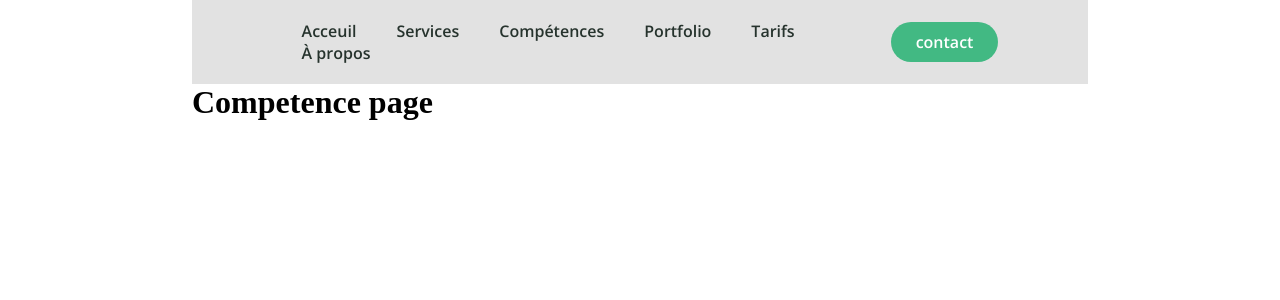
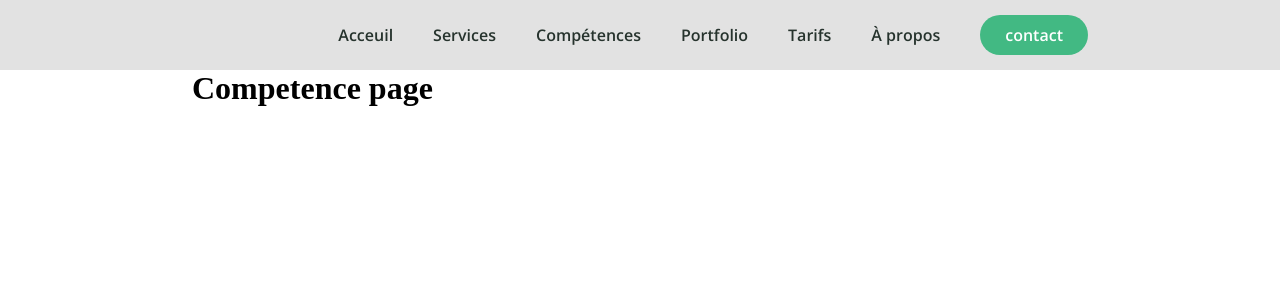
Before and after one commit to JBeaussart/vue_porfolio, a Vue app: page /#/Competence in a window 1280 px wide. Shown: the top 300 px of the page. Built offline with nearby package versions, Linux system fonts and the light colour scheme.

Commit message:
remove the main container is app.vue, add a container to all the pages and the navbar component

```diff
--- a/src/App.vue
+++ b/src/App.vue
@@ -6,7 +6,7 @@
 <link rel="preconnect" href="https://fonts.gstatic.com">
 <link href="https://fonts.googleapis.com/css2?family=Open+Sans:ital,wght@0,300;0,400;0,600;0,700;0,800;1,300;1,400;1,600;1,700;1,800&display=swap" rel="stylesheet">
 
-<div class="container">
+<div>
   <Navbar></Navbar>
 </div>
 </template>
--- a/src/components/Navbar.vue
+++ b/src/components/Navbar.vue
@@ -1,6 +1,6 @@
 <template>
   <div id="nav">
-    <header>
+    <header class="container">
       <div class="logo_container">
         <li><router-link to="/"><i class="fab fa-accusoft logo"></i></router-link></li>
       </div>
@@ -51,7 +51,7 @@ header {
   display: flex;
   justify-content: flex-end;
   align-items: center;
-  padding: 20px 10%;
+  padding: 15px 0%;
 }
 
 .logo {
--- a/src/views/Apropos.vue
+++ b/src/views/Apropos.vue
@@ -1,5 +1,5 @@
 <template>
-  <div>
+  <div class="container">
     <h1>Apropos page</h1>
   </div>
 </template>
--- a/src/views/Competence.vue
+++ b/src/views/Competence.vue
@@ -1,5 +1,5 @@
 <template>
-  <div>
+  <div class="container">
     <h1>Competence page</h1>
   </div>
 </template>
--- a/src/views/Contact.vue
+++ b/src/views/Contact.vue
@@ -1,5 +1,5 @@
 <template>
-  <div>
+  <div class="container">
     <h1>Contact page</h1>
   </div>
 </template>
--- a/src/views/Portfolio.vue
+++ b/src/views/Portfolio.vue
@@ -1,5 +1,5 @@
 <template>
-  <div>
+  <div class="container">
     <h1>Portfolio page</h1>
   </div>
 </template>
--- a/src/views/Services.vue
+++ b/src/views/Services.vue
@@ -1,5 +1,5 @@
 <template>
-  <div>
+  <div class="container">
     <h1>services page</h1>
   </div>
 </template>
--- a/src/views/Tarif.vue
+++ b/src/views/Tarif.vue
@@ -1,5 +1,5 @@
 <template>
-  <div>
+  <div class="container">
     <h1>Tarif page</h1>
   </div>
 </template>
```
Also changed, not shown: src/views/Acceuil.vue (+1 -1 lines).
